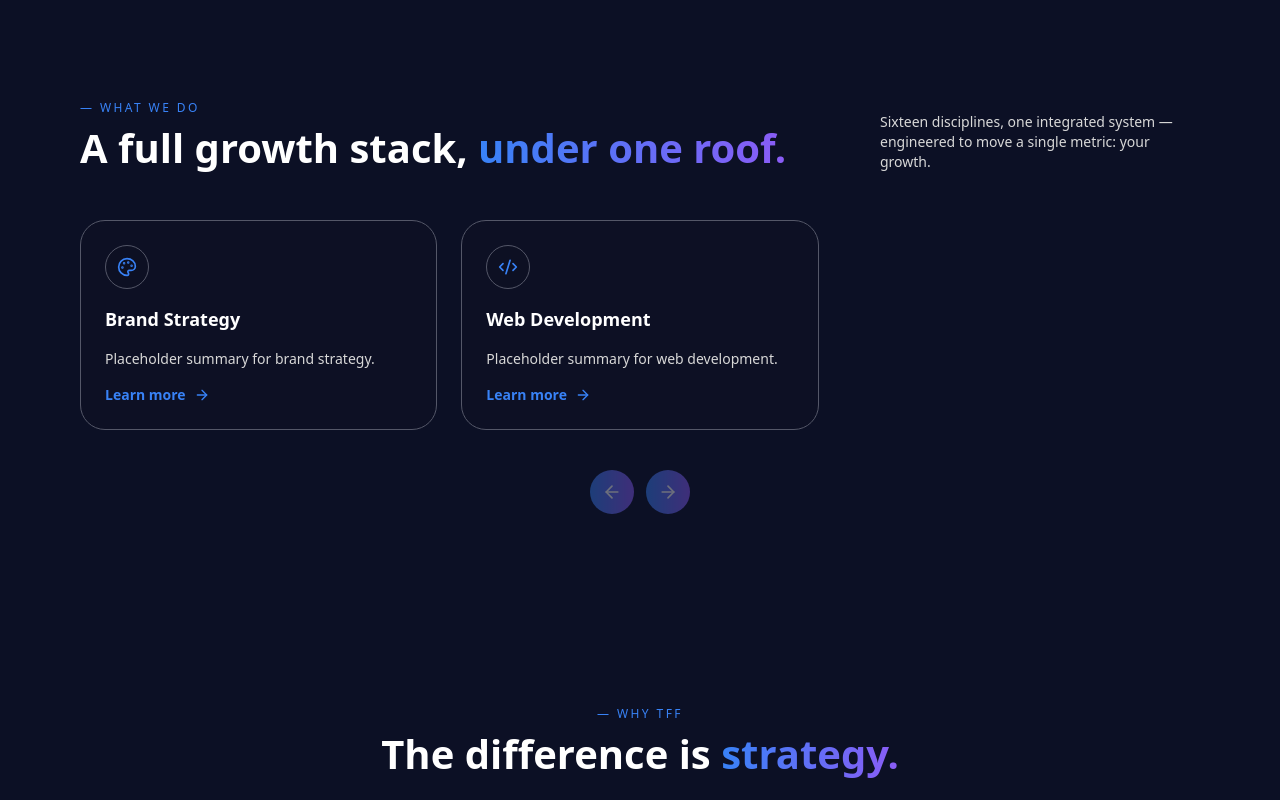
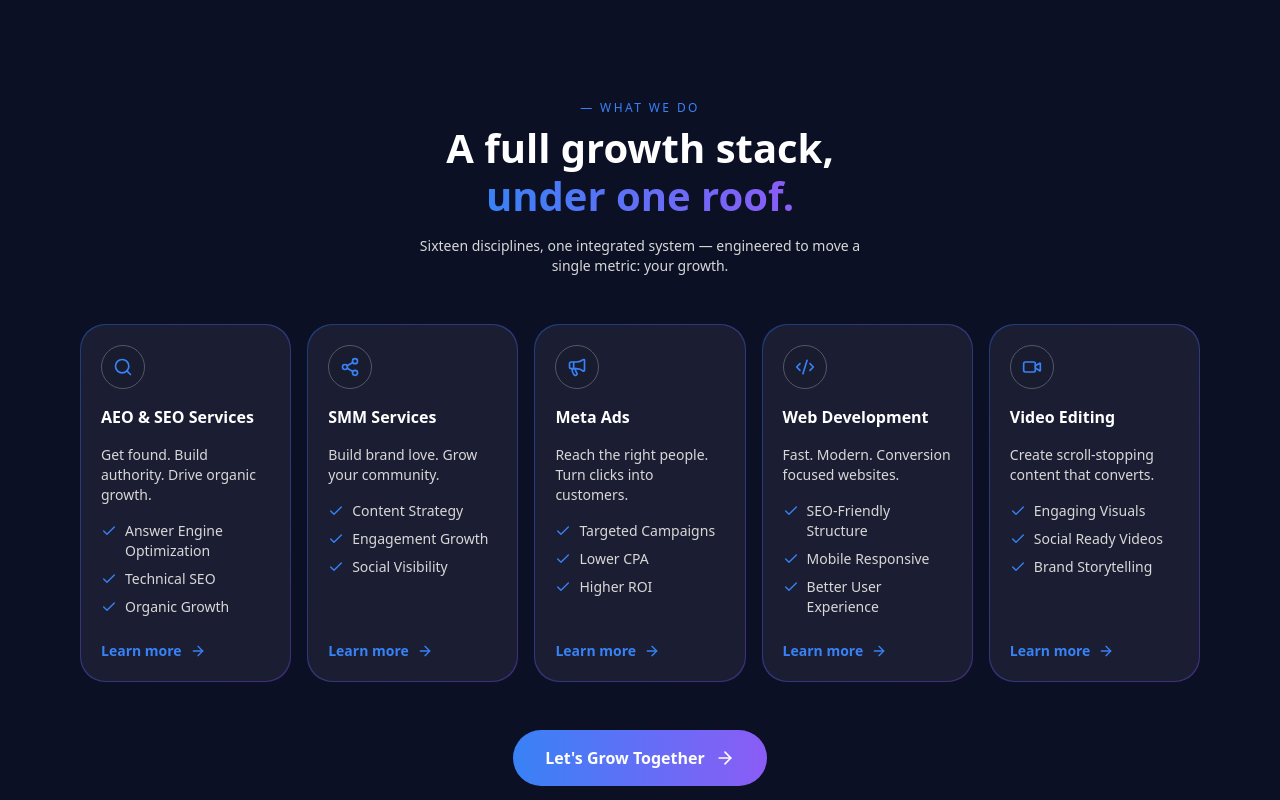
Before and after one commit to YashSinghal2001/tff-digital, a Next.js app: page / in a window 1280 px wide. Shown: the part 720-1520 px from the top of the page. Built offline with nearby package versions, Linux system fonts and the light colour scheme; no server answers.

Commit message:
what we do update

```diff
--- a/src/app/page.tsx
+++ b/src/app/page.tsx
@@ -2,7 +2,8 @@ import type { Metadata } from "next";
 import { getCanonicalUrl } from "@/lib/seo/canonical";
 import { seoConfig } from "@/config/seo.config";
 import { ROUTES } from "@/constants/routes";
-import { getServiceOfferings } from "@/services/service-offering.service";
+// TEMPORARY: WordPress What We Do content disabled for UI development.
+// import { getServiceOfferings } from "@/services/service-offering.service";
 import { getCaseStudies } from "@/services/case-study.service";
 // TEMPORARY demo fallback — remove once real case studies exist in WordPress.
 import { withCaseStudyFallback } from "@/lib/fallback/case-studies.fallback";
@@ -31,10 +32,17 @@ export const metadata: Metadata = {
 };
 
 export default async function Home() {
-  const [services, caseStudies] = await Promise.all([
-    getServiceOfferings({ first: 5 }),
-    getCaseStudies({ first: 20 }),
-  ]);
+  // TEMPORARY: WordPress What We Do content disabled for UI development.
+  // TODO: RESTORE WORDPRESS DATA
+  // Remove temporaryWhatWeDoServices usage (in src/sections/home/WhatWeDo.tsx) and
+  // restore the existing WordPress service data source by uncommenting the fetch
+  // below, the getServiceOfferings import above, and <WhatWeDo services={...} />.
+  // WordPress integration has intentionally NOT been deleted.
+  // const [services, caseStudies] = await Promise.all([
+  //   getServiceOfferings({ first: 5 }),
+  //   getCaseStudies({ first: 20 }),
+  // ]);
+  const caseStudies = await getCaseStudies({ first: 20 });
 
   const featuredCaseStudies = withCaseStudyFallback(caseStudies.items)
     .filter((caseStudy) => caseStudy.featuredOnHomepage)
@@ -44,7 +52,9 @@ export default async function Home() {
     <>
       <HeroSection />
       {/* <TrustedBrands /> */}
-      <WhatWeDo services={services.items} />
+      {/* TEMPORARY: WordPress What We Do content disabled for UI development. */}
+      {/* <WhatWeDo services={services.items} /> */}
+      <WhatWeDo />
       <WhyTFF />
       <HowWeWork />
       <AboutJourney />
--- a/src/sections/home/WhatWeDo.tsx
+++ b/src/sections/home/WhatWeDo.tsx
@@ -1,80 +1,91 @@
 "use client";
 
-import { useCallback, useEffect, useRef, useState } from "react";
 import { motion } from "framer-motion";
 import Link from "next/link";
-import Image from "next/image";
-import { ArrowLeft, ArrowRight } from "lucide-react";
+import { ArrowRight, Check } from "lucide-react";
 import { Container } from "@/components/ui/Container";
 import { Card } from "@/components/ui/Card";
 import { Heading } from "@/components/ui/Heading";
 import { GradientText } from "@/components/ui/GradientText";
-import { IconCircle, sizeClass } from "@/components/ui/IconCircle";
+import { IconCircle } from "@/components/ui/IconCircle";
 import { SectionEyebrow } from "@/components/common/SectionEyebrow";
+import { buttonVariants } from "@/components/ui/button-variants";
 import { ROUTES } from "@/constants/routes";
 import { fadeInUp } from "@/styles/animations";
 import { getServiceIcon } from "@/lib/content/service-icons";
 import type { ServiceOffering } from "@/types/domain/service-offering";
 
-interface WhatWeDoProps {
-  services: ServiceOffering[];
-}
+// TEMPORARY: WordPress What We Do content disabled for UI development.
+// Mock cards reuse the real ServiceOffering fields the UI needs, plus the
+// `features` list the new design calls for (not yet modeled in WordPress).
+type TemporaryWhatWeDoService = Pick<
+  ServiceOffering,
+  "id" | "slug" | "title" | "summary"
+> & { features: string[] };
 
-const FEATURE_IMAGES: Record<number, { src: string; alt: string }> = {
-  0: {
-    src: "",
-    alt: "Team collaborating on a client growth strategy",
+const temporaryWhatWeDoServices: TemporaryWhatWeDoService[] = [
+  {
+    id: "temp-aeo-seo",
+    slug: "seo",
+    title: "AEO & SEO Services",
+    summary: "Get found. Build authority. Drive organic growth.",
+    features: ["Answer Engine Optimization", "Technical SEO", "Organic Growth"],
   },
-  1: {
-    src: "",
-    alt: "Performance dashboard showing campaign growth results",
+  {
+    id: "temp-smm",
+    slug: "smm",
+    title: "SMM Services",
+    summary: "Build brand love. Grow your community.",
+    features: ["Content Strategy", "Engagement Growth", "Social Visibility"],
   },
-};
+  {
+    id: "temp-meta-ads",
+    slug: "google-meta-ads",
+    title: "Meta Ads",
+    summary: "Reach the right people. Turn clicks into customers.",
+    features: ["Targeted Campaigns", "Lower CPA", "Higher ROI"],
+  },
+  {
+    id: "temp-web-dev",
+    slug: "web-development",
+    title: "Web Development",
+    summary: "Fast. Modern. Conversion focused websites.",
+    features: ["SEO-Friendly Structure", "Mobile Responsive", "Better User Experience"],
+  },
+  {
+    id: "temp-video-editing",
+    slug: "video-editing",
+    title: "Video Editing",
+    summary: "Create scroll-stopping content that converts.",
+    features: ["Engaging Visuals", "Social Ready Videos", "Brand Storytelling"],
+  },
+];
 
-const navButtonClass =
-  "flex h-11 w-11 shrink-0 items-center justify-center rounded-full bg-[linear-gradient(90deg,var(--color-primary)_0%,var(--color-secondary)_100%)] text-white transition-[filter,opacity] duration-150 hover:brightness-110 disabled:pointer-events-none disabled:opacity-40 outline-none focus-visible:ring-2 focus-visible:ring-primary focus-visible:ring-offset-2 focus-visible:ring-offset-background";
-
-export function WhatWeDo({ services }: WhatWeDoProps) {
-  const trackRef = useRef<HTMLDivElement>(null);
-  const [canScrollPrev, setCanScrollPrev] = useState(false);
-  const [canScrollNext, setCanScrollNext] = useState(false);
-
-  const updateNavState = useCallback(() => {
-    const track = trackRef.current;
-    if (!track) return;
-    setCanScrollPrev(track.scrollLeft > 1);
-    setCanScrollNext(track.scrollLeft < track.scrollWidth - track.clientWidth - 1);
-  }, []);
-
-  useEffect(() => {
-    updateNavState();
-    window.addEventListener("resize", updateNavState);
-    return () => window.removeEventListener("resize", updateNavState);
-  }, [updateNavState, services.length]);
-
-  const scrollByCard = (direction: -1 | 1) => {
-    const track = trackRef.current;
-    if (!track) return;
-    const card = track.firstElementChild as HTMLElement | null;
-    if (!card) return;
-    const gap = parseFloat(getComputedStyle(track).columnGap) || 0;
-    track.scrollBy({ left: direction * (card.offsetWidth + gap) });
-  };
+// TEMPORARY: WordPress What We Do content disabled for UI development.
+// Original WordPress-driven signature — restore this and delete the mock above:
+// interface WhatWeDoProps {
+//   services: ServiceOffering[];
+// }
+// export function WhatWeDo({ services }: WhatWeDoProps) {
+//
+// TODO: RESTORE WORDPRESS DATA
+// Remove temporaryWhatWeDoServices usage and restore the existing WordPress
+// service data source (the `services` prop passed from src/app/page.tsx).
+// WordPress integration has intentionally NOT been deleted.
+export function WhatWeDo() {
+  const services = temporaryWhatWeDoServices;
 
   return (
     <section id="services" className="py-16 lg:py-24">
       <Container size="full" className="max-w-[1280px]">
-        <motion.div
-          {...fadeInUp}
-          className="mb-12 flex flex-col justify-between gap-4 lg:flex-row lg:items-end"
-        >
-          <div>
+        <motion.div {...fadeInUp} className="mx-auto mb-12 max-w-2xl text-center">
           <SectionEyebrow>WHAT WE DO</SectionEyebrow>
           <Heading as="h2">
-              A full growth stack, <GradientText>under one roof.</GradientText>
+            A full growth stack,
+            <br />
+            <GradientText>under one roof.</GradientText>
           </Heading>
-          </div>
-          <p className="max-w-xs font-body text-sm text-muted">
+          <p className="mx-auto mt-4 max-w-md font-body text-sm text-muted">
             Sixteen disciplines, one integrated system — engineered to move a single
             metric: your growth.
           </p>
@@ -82,72 +93,60 @@ export function WhatWeDo({ services }: WhatWeDoProps) {
 
         <motion.div {...fadeInUp}>
           <div
-            ref={trackRef}
-            onScroll={updateNavState}
             aria-label="Our services"
-            className="flex snap-x snap-mandatory gap-6 overflow-x-auto scroll-smooth pb-2 [scrollbar-width:none] motion-reduce:scroll-auto [&::-webkit-scrollbar]:hidden"
+            className="flex snap-x snap-mandatory gap-4 overflow-x-auto pb-4 [scrollbar-width:none] [&::-webkit-scrollbar]:hidden sm:grid sm:grid-cols-2 sm:overflow-visible sm:pb-0 lg:grid-cols-3 xl:grid-cols-5"
           >
-            {services.map((service, index) => {
+            {services.map((service) => {
               const Icon = getServiceIcon(service.slug);
-              const image = FEATURE_IMAGES[index];
               return (
                 <div
                   key={service.id}
-                  className="w-[85%] shrink-0 snap-start sm:w-[calc((100%-1.5rem)/2)] lg:w-[calc((100%-3rem)/3)]"
+                  className="w-[85%] shrink-0 snap-start sm:w-auto"
                 >
-                  <Card className="flex h-full flex-col gap-4 transition-colors duration-150 hover:bg-white/5">
-                    {image?.src ? (
-                      <span
-                        className={`relative shrink-0 overflow-hidden rounded-full ${sizeClass.md}`}
-                      >
-                        <Image
-                          src={image.src}
-                          alt={image.alt}
-                          fill
-                          sizes="44px"
-                          className="object-cover"
-                        />
-                      </span>
-                    ) : (
+                  <div className="group h-full rounded-[25px] bg-[linear-gradient(135deg,color-mix(in_srgb,var(--color-primary)_40%,transparent),color-mix(in_srgb,var(--color-secondary)_40%,transparent))] p-px transition-transform duration-200 hover:-translate-y-1 motion-reduce:transition-none motion-reduce:hover:translate-y-0">
+                    <Card className="flex h-full flex-col gap-4 border-0 bg-[color-mix(in_srgb,var(--color-background)_94%,#ffffff)] p-5 transition-shadow duration-200 group-hover:shadow-[0_0_32px_0_rgba(56,130,246,0.18)]">
                       <IconCircle icon={Icon} size="md" />
-                    )}
-                    <h3 className="font-heading text-lg font-bold text-white">
+                      <h3 className="font-heading text-lg font-bold text-white xl:text-base">
                         {service.title}
                       </h3>
                       <p className="font-body text-sm text-muted">{service.summary}</p>
+                      <ul className="flex flex-col gap-2">
+                        {service.features.map((feature) => (
+                          <li
+                            key={feature}
+                            className="flex items-start gap-2 font-body text-sm text-muted"
+                          >
+                            <Check
+                              className="mt-0.5 h-4 w-4 shrink-0 text-primary"
+                              aria-hidden="true"
+                            />
+                            {feature}
+                          </li>
+                        ))}
+                      </ul>
                       <Link
                         href={ROUTES.service(service.slug)}
-                      className="relative mt-auto flex items-center gap-1 font-body text-sm font-semibold text-primary"
+                        className="relative mt-auto flex items-center gap-1 pt-2 font-body text-sm font-semibold text-primary transition-colors hover:text-white"
                       >
                         Learn more
                         <span className="sr-only"> about {service.title}</span>{" "}
-                      <ArrowRight className="h-4 w-4" aria-hidden="true" />
+                        <ArrowRight
+                          className="h-4 w-4 transition-transform duration-150 group-hover:translate-x-0.5 motion-reduce:transition-none"
+                          aria-hidden="true"
+                        />
                       </Link>
                     </Card>
+                  </div>
                 </div>
               );
             })}
           </div>
 
-          <div className="mt-8 flex justify-center gap-3">
-            <button
-              type="button"
-              onClick={() => scrollByCard(-1)}
-              disabled={!canScrollPrev}
-              aria-label="Previous services"
-              className={navButtonClass}
-            >
-              <ArrowLeft className="h-5 w-5" aria-hidden="true" />
-            </button>
-            <button
-              type="button"
-              onClick={() => scrollByCard(1)}
-              disabled={!canScrollNext}
-              aria-label="Next services"
-              className={navButtonClass}
-            >
+          <div className="mt-12 flex justify-center">
+            <Link href={ROUTES.contact} className={buttonVariants({ size: "lg" })}>
+              Let&apos;s Grow Together
               <ArrowRight className="h-5 w-5" aria-hidden="true" />
-            </button>
+            </Link>
           </div>
         </motion.div>
       </Container>
```
Lines whose indentation alone changed are shown as unchanged.
